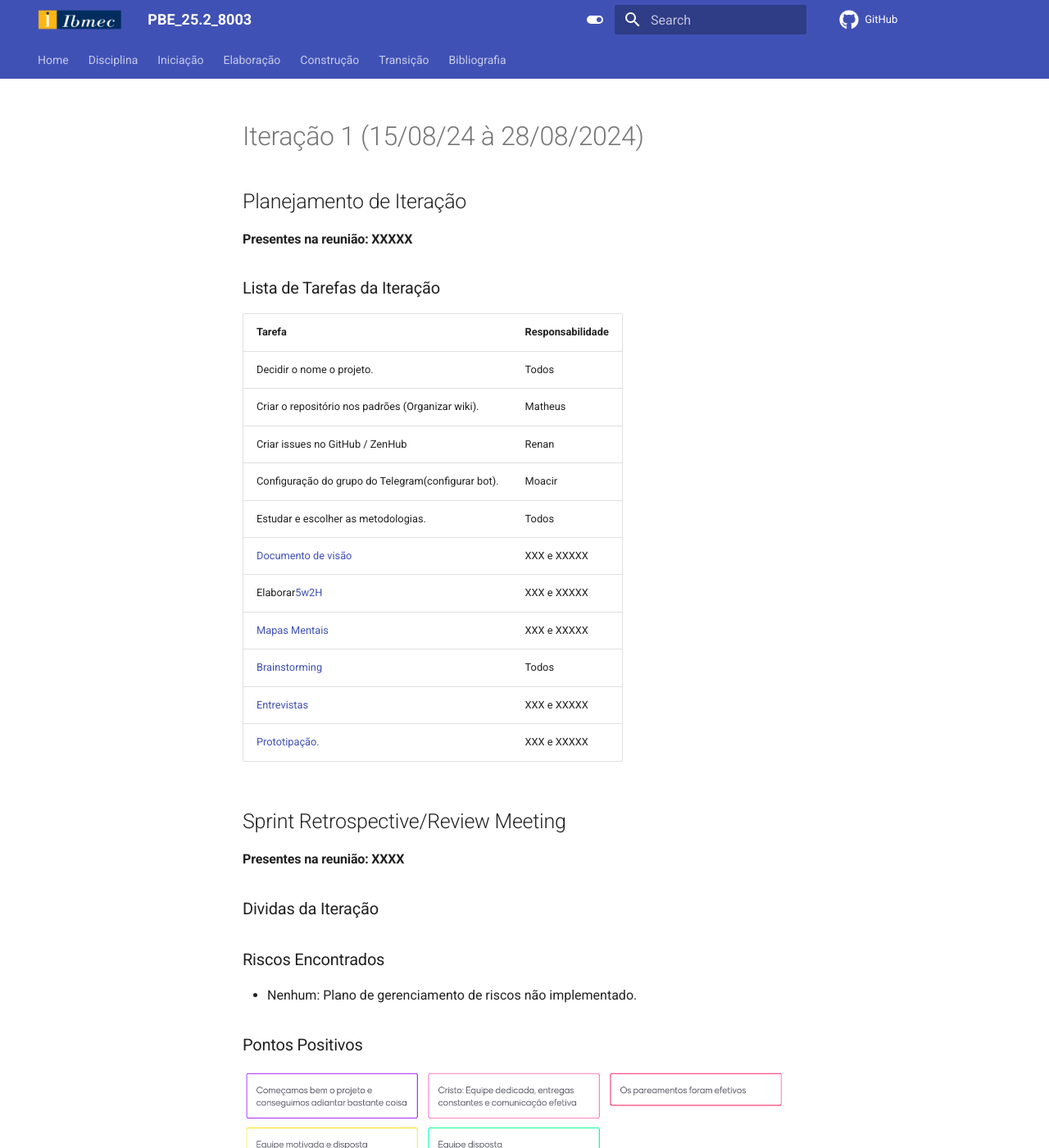
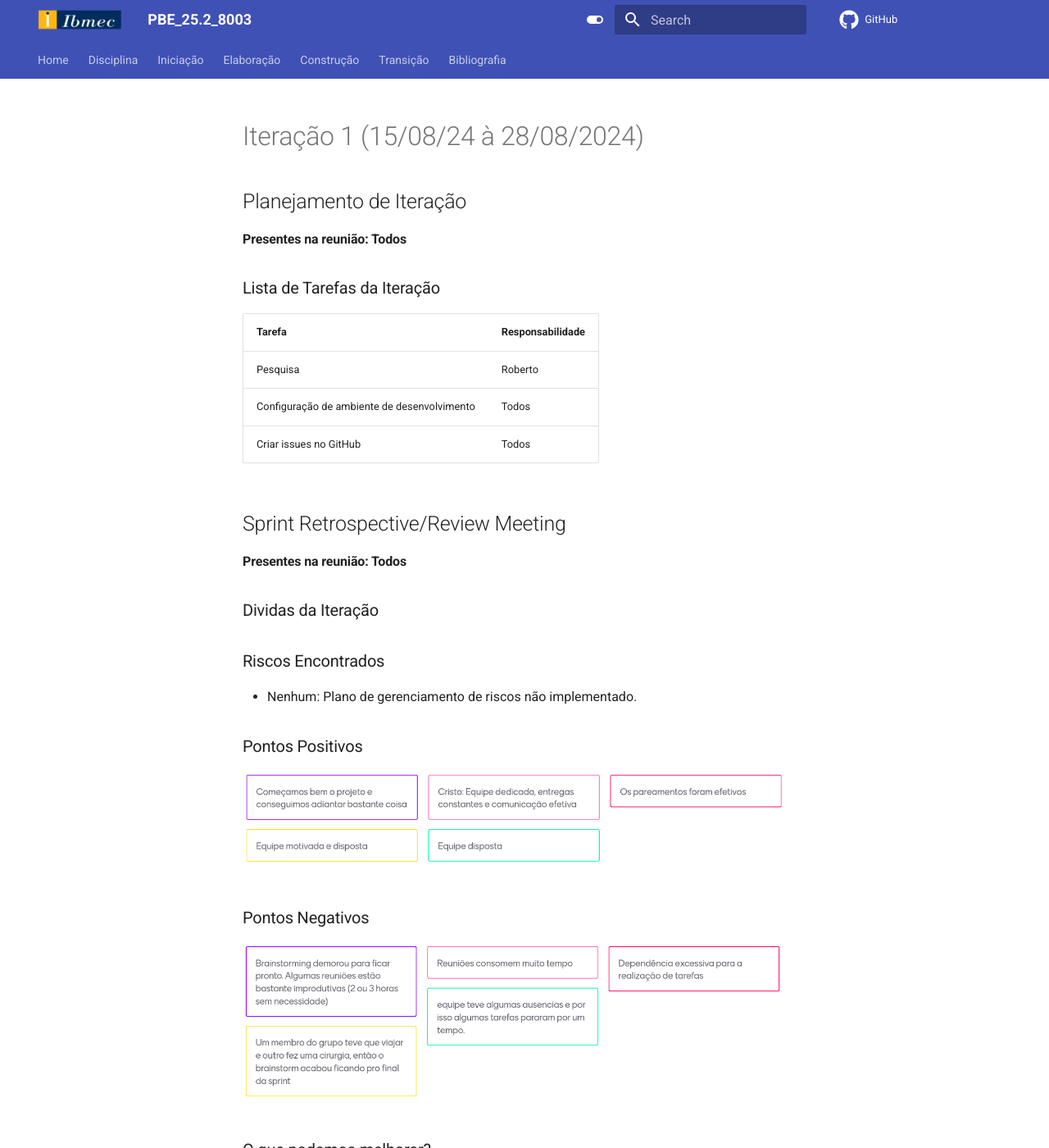
Before and after one commit to Projetos-de-Extensao/PBE_25.2_8003_I, an MkDocs documentation site: the page built from docs/_____Iteração/interacao1.md, in a window 1280 px wide and 1400 px high. Shown: the whole window at 82% size. Built offline with MkDocs 1.6.1 and Material for MkDocs 9.7.7, drawn with Linux system fonts in a browser that asks for light colours; comment, search, counter and statistics services are not loaded.

Commit message:
update interation1

```diff
--- a/docs/_____Iteração/interacao1.md
+++ b/docs/_____Iteração/interacao1.md
@@ -6,27 +6,19 @@ title: Iteração 1
 
 ## Planejamento de Iteração
 
-#### Presentes na reunião: XXXXX
+#### Presentes na reunião: Todos
 
 ### Lista de Tarefas da Iteração
 
 | Tarefa                                                                                       | Responsabilidade |
 | -------------------------------------------------------------------------------------------- | ---------------- |
-| Decidir o nome o projeto.                                                                    | Todos            |
-| Criar o repositório nos padrões (Organizar wiki).                                          | Matheus          |
-| Criar issues no GitHub / ZenHub                                                              | Renan            |
-| Configuração do grupo do Telegram(configurar bot).                                         | Moacir           |
-| Estudar e escolher as metodologias.                                                          | Todos            |
-| [Documento de visão](https://github.com/xxx/xxx.md)                                            | XXX e XXXXX      |
-| Elaborar[5w2H](https://github.com/xxx/xxx.md)                                                   | XXX e XXXXX      |
-| [Mapas Mentais](https://github.com/xxx/xxx.md)                                                  | XXX e XXXXX      |
-| [Brainstorming](https://github.com/UnBArqDsw/2020.1_G7_TCM/blob/master/docs/base/Brainstorm.md) | Todos            |
-| [Entrevistas](https://github.com/xxx/xxx.md)                                                    | XXX e XXXXX      |
-| [Prototipação.](https://github.com/xxx/xxx.md)                                                | XXX e XXXXX      |
+| Pesquisa                                                                    | Roberto           |
+| Configuração de ambiente de desenvolvimento                                          | Todos         |
+| Criar issues no GitHub                                                               | Todos            |
 
 ## Sprint Retrospective/Review Meeting
 
-#### Presentes na reunião: XXXX
+#### Presentes na reunião: Todos
 
 ### Dividas da Iteração
 
```
